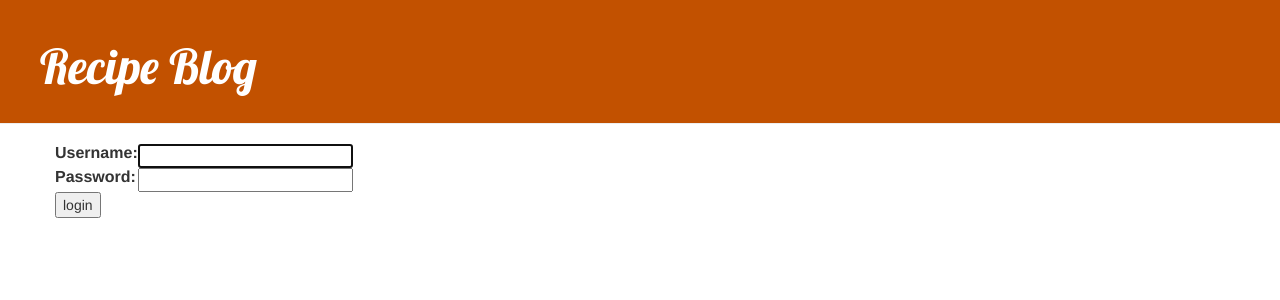
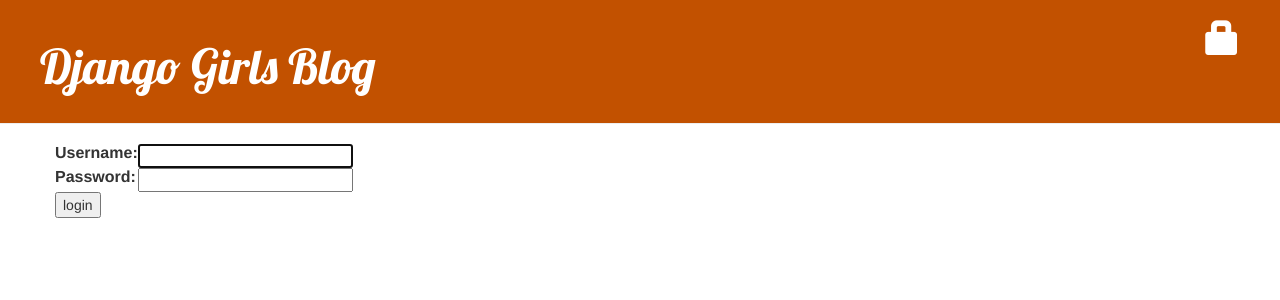
Before and after one commit to f-m-l-n-a-gm/my-first-blog, a Django app: page /accounts/login/ in a window 1280 px wide. Shown: the top 300 px of the page. Run offline with Django 3.2, Linux system fonts and the light colour scheme; some libraries are stand-ins or nearby versions.

Commit message:
Added login/logout

```diff
--- a/blog/templates/blog/base.html
+++ b/blog/templates/blog/base.html
@@ -7,6 +7,7 @@
         <link href='//fonts.googleapis.com/css?family=Lobster&subset=latin,latin-ext' rel='stylesheet' type='text/css'>
         <link rel="stylesheet" href="{% static 'css/blog.css' %}">
     </head>
+
     <body>
     <div class="page-header">
         {% if user.is_authenticated %}
@@ -14,9 +15,9 @@
             <a href="{% url 'post_draft_list' %}" class="top-menu"><span class="glyphicon glyphicon-edit"></span></a>
             <p class="top-menu">Hello {{ user.username }} <small>(<a href="{% url 'logout' %}">Log out</a>)</small></p>
         {% else %}
-                <a href="{% url 'login' %}" class="top-menu"><span class="glyphicon glypicon-lock"></span></a>
+            <a href="{% url 'login' %}" class="top-menu"><span class="glyphicon glyphicon-lock"></span></a>
         {% endif %}
-            <h1><a href="/">Recipe Blog</a></h1>
+        <h1><a href="/">Django Girls Blog</a></h1>
     </div>
         <div class="content container">
             <div class="row">
--- a/blog/templates/registration/login.html
+++ b/blog/templates/registration/login.html
@@ -1,8 +1,8 @@
-{% extends 'blog/base.html' %}
+{% extends "blog/base.html" %}
 
 {% block content %}
     {% if form.errors %}
-        <p>Your username and password didn't match, please try again.</p>
+        <p>Your username and password didn't match. Please try again.</p>
     {% endif %}
 
     <form method="post" action="{% url 'login' %}">
@@ -18,7 +18,7 @@
         </tr>
         </table>
 
-        <input type='submit' value="login" />
+        <input type="submit" value="login" />
         <input type="hidden" name="next" value="{{ next }}" />
     </form>
 {% endblock %}
--- a/mysite/urls.py
+++ b/mysite/urls.py
@@ -13,8 +13,8 @@
     1. Import the include() function: from django.urls import include, path
     2. Add a URL to urlpatterns:  path('blog/', include('blog.urls'))
 """
+from django.urls import path, include
 from django.contrib import admin
-from django.urls import path, include
 
 from django.contrib.auth import views
 
```
Lines whose indentation alone changed are shown as unchanged.
